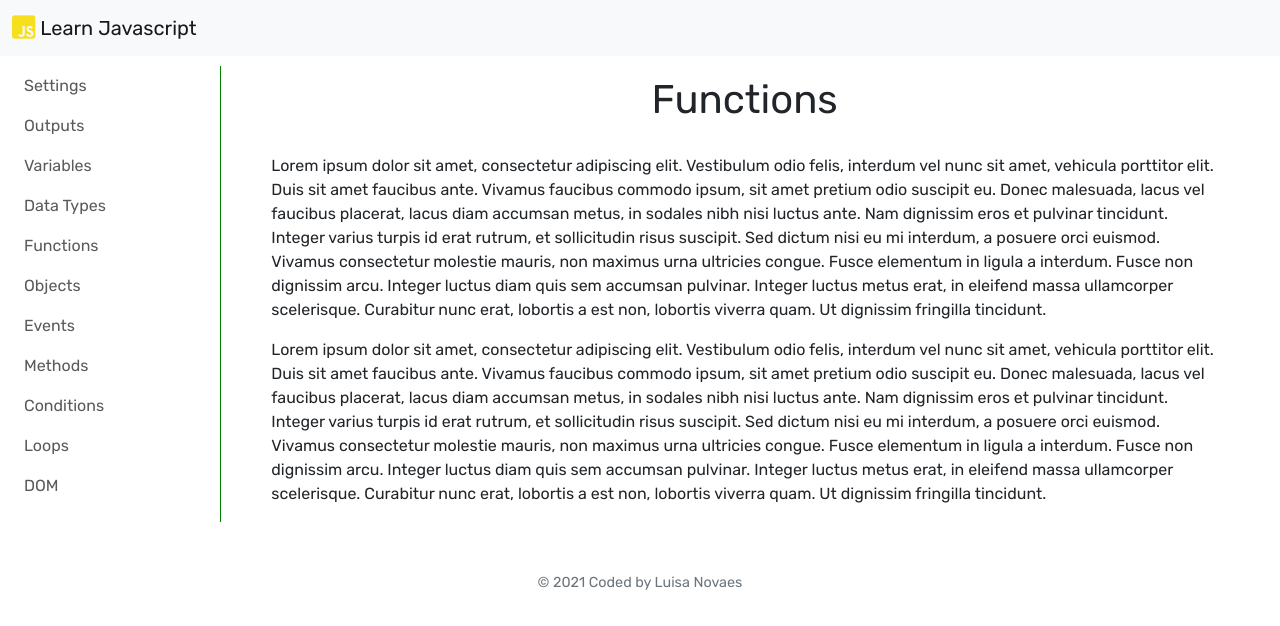
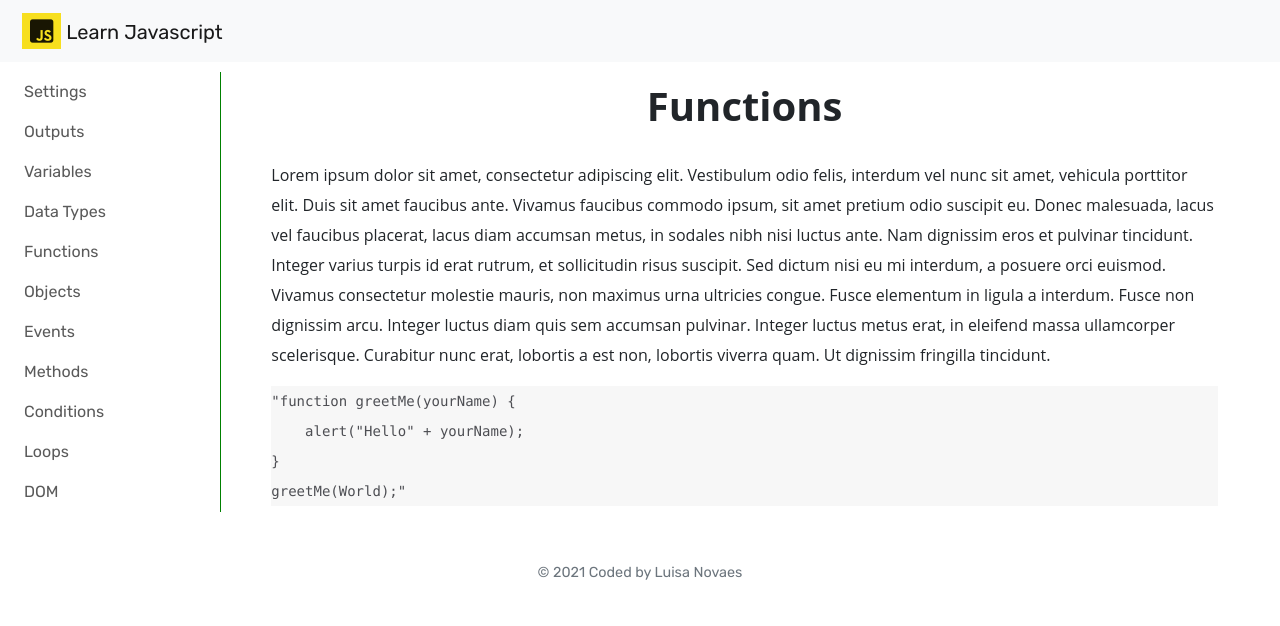
Before and after one commit to luisacmn/Learn-Javascript, a plain HTML site: page functions.html in a window 1280 px wide. Drawn offline with nearby package versions, Linux system fonts and the light colour scheme.

Commit message:
Add files via upload

```diff
--- a/functions.html
+++ b/functions.html
@@ -10,7 +10,7 @@
     <!--Font Awesome-->
     <link rel="stylesheet" href="https://pro.fontawesome.com/releases/v5.10.0/css/all.css" integrity="sha384-AYmEC3Yw5cVb3ZcuHtOA93w35dYTsvhLPVnYs9eStHfGJvOvKxVfELGroGkvsg+p" crossorigin="anonymous"/>
     <!--Google Fonts-->
-    <link href="https://fonts.googleapis.com/css2?family=Rubik&display=swap" rel="stylesheet">
+    <link href="https://fonts.googleapis.com/css2?family=Montserrat&family=Rubik&display=swap" rel="stylesheet">
     <!--CSS-->
     <link rel="stylesheet" href="style.css">
 </head>
@@ -59,7 +59,12 @@
                     <section class="" id="functions-content">
                         <h1>Functions</h1>
                         <p>Lorem ipsum dolor sit amet, consectetur adipiscing elit. Vestibulum odio felis, interdum vel nunc sit amet, vehicula porttitor elit. Duis sit amet faucibus ante. Vivamus faucibus commodo ipsum, sit amet pretium odio suscipit eu. Donec malesuada, lacus vel faucibus placerat, lacus diam accumsan metus, in sodales nibh nisi luctus ante. Nam dignissim eros et pulvinar tincidunt. Integer varius turpis id erat rutrum, et sollicitudin risus suscipit. Sed dictum nisi eu mi interdum, a posuere orci euismod. Vivamus consectetur molestie mauris, non maximus urna ultricies congue. Fusce elementum in ligula a interdum. Fusce non dignissim arcu. Integer luctus diam quis sem accumsan pulvinar. Integer luctus metus erat, in eleifend massa ullamcorper scelerisque. Curabitur nunc erat, lobortis a est non, lobortis viverra quam. Ut dignissim fringilla tincidunt.</p>
-                        <p>Lorem ipsum dolor sit amet, consectetur adipiscing elit. Vestibulum odio felis, interdum vel nunc sit amet, vehicula porttitor elit. Duis sit amet faucibus ante. Vivamus faucibus commodo ipsum, sit amet pretium odio suscipit eu. Donec malesuada, lacus vel faucibus placerat, lacus diam accumsan metus, in sodales nibh nisi luctus ante. Nam dignissim eros et pulvinar tincidunt. Integer varius turpis id erat rutrum, et sollicitudin risus suscipit. Sed dictum nisi eu mi interdum, a posuere orci euismod. Vivamus consectetur molestie mauris, non maximus urna ultricies congue. Fusce elementum in ligula a interdum. Fusce non dignissim arcu. Integer luctus diam quis sem accumsan pulvinar. Integer luctus metus erat, in eleifend massa ullamcorper scelerisque. Curabitur nunc erat, lobortis a est non, lobortis viverra quam. Ut dignissim fringilla tincidunt.</p>
+                        <code>
+                            "function greetMe(yourName) { <br>
+                            &nbsp &nbsp alert("Hello" + yourName); <br>
+                            } <br>
+                            greetMe(World);"
+                        </code>
                     </section>
                 </div>
             </div>
--- a/style.css
+++ b/style.css
@@ -5,9 +5,15 @@ body{
 
 
 /*NAVBAR*/
+.navbar-brand{
+    margin-left: 10px;
+}
+
 .navbar-brand i{
-    color: #f7df1e;
+    background-color: #f7df1e;
+    padding: 8px;
 }
+
 
 
 /*SIDEBAR*/
@@ -58,13 +64,23 @@ body{
     text-align: center;
     margin-bottom: 30px;
     margin-top: 10px;
+    font-weight: 700;
 }
 
 .documentation{
     padding-left: 50px;
     padding-right: 50px;
+    font-family: "Open Sans", Arial, sans-serif;
+    ;
+    font-size: 16px;
+    line-height: 30px;
 }
 
+code{
+    background-color: rgb(247, 247, 247);
+    color: rgb(77, 78, 83);
+    display: block;
+}
 
 /*FOOTER*/
 
```
Also changed, not shown: arr-methods.html (+1 -1 lines), conditions.html (+1 -1 lines), datatypes.html (+1 -1 lines), dom.html (+1 -1 lines), events.html (+1 -1 lines), index.html (+6 -3 lines), loops.html (+1 -1 lines), methods.html (+1 -1 lines), num-methods.html (+1 -1 lines), objects.html (+1 -1 lines), outputs.html (+1 -1 lines), str-methods.html (+1 -1 lines), variables.html (+1 -1 lines).
